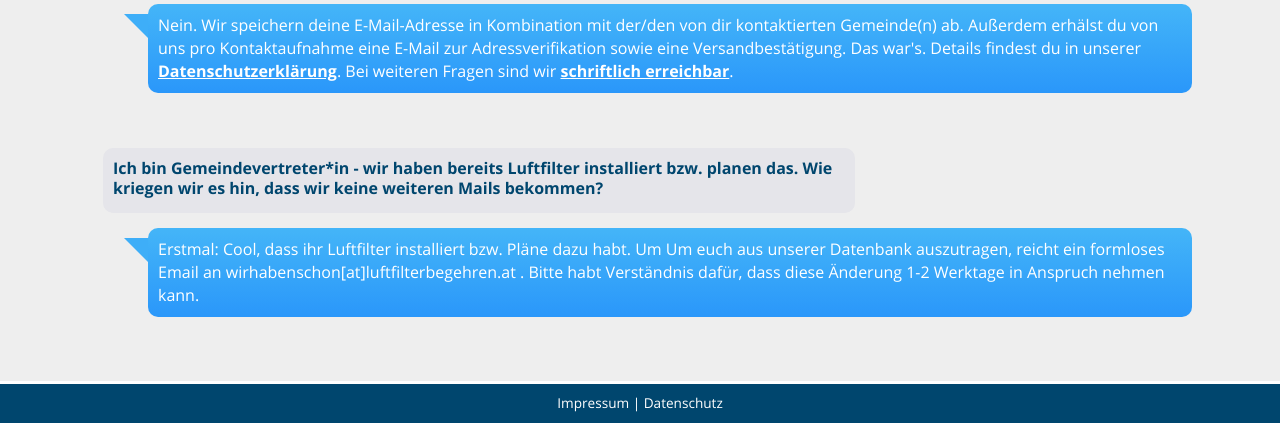
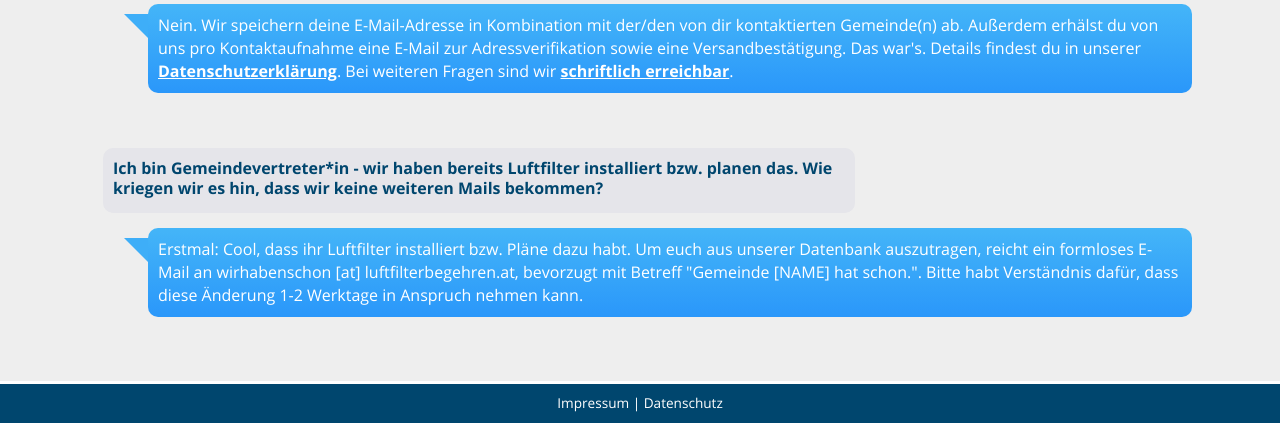
Before and after one commit to c3wien/Poke-That-Gmeind, a Python web app: template luftfilterbegehren/templates/general/faq.html in a window 1280 px wide. Shown: the part 1277-1700 px from the top of the page. Run offline with Jinja, Linux system fonts and the light colour scheme; the template is opened without the code that fills it, so the values that code supplies are empty; some libraries are stand-ins or nearby versions.

Commit message:
[faq] changes requested by cambid

```diff
--- a/luftfilterbegehren/templates/general/faq.html
+++ b/luftfilterbegehren/templates/general/faq.html
@@ -88,7 +88,7 @@
                 </li>
                 <li>
                     <p>
-                        Erstmal: Cool, dass ihr Luftfilter installiert bzw. Pläne dazu habt. Um Um euch aus unserer Datenbank auszutragen, reicht ein formloses Email an wirhabenschon[at]luftfilterbegehren.at . Bitte habt Verständnis dafür, dass diese Änderung 1-2 Werktage in Anspruch nehmen kann.
+                        Erstmal: Cool, dass ihr Luftfilter installiert bzw. Pläne dazu habt. Um euch aus unserer Datenbank auszutragen, reicht ein formloses E-Mail an wirhabenschon [at] luftfilterbegehren.at, bevorzugt mit Betreff "Gemeinde [NAME] hat schon.". Bitte habt Verständnis dafür, dass diese Änderung 1-2 Werktage in Anspruch nehmen kann.
                     </p>
                 </li>
             </ul>
```
